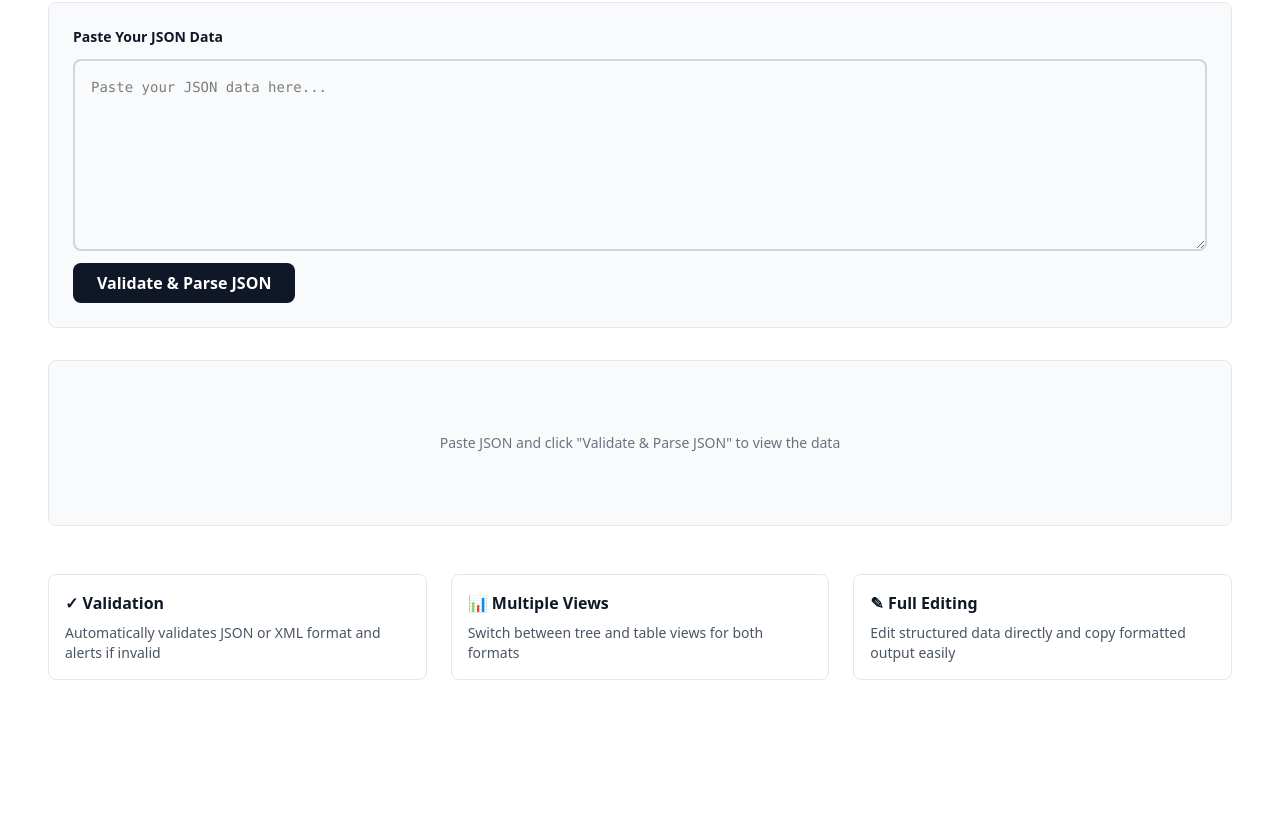
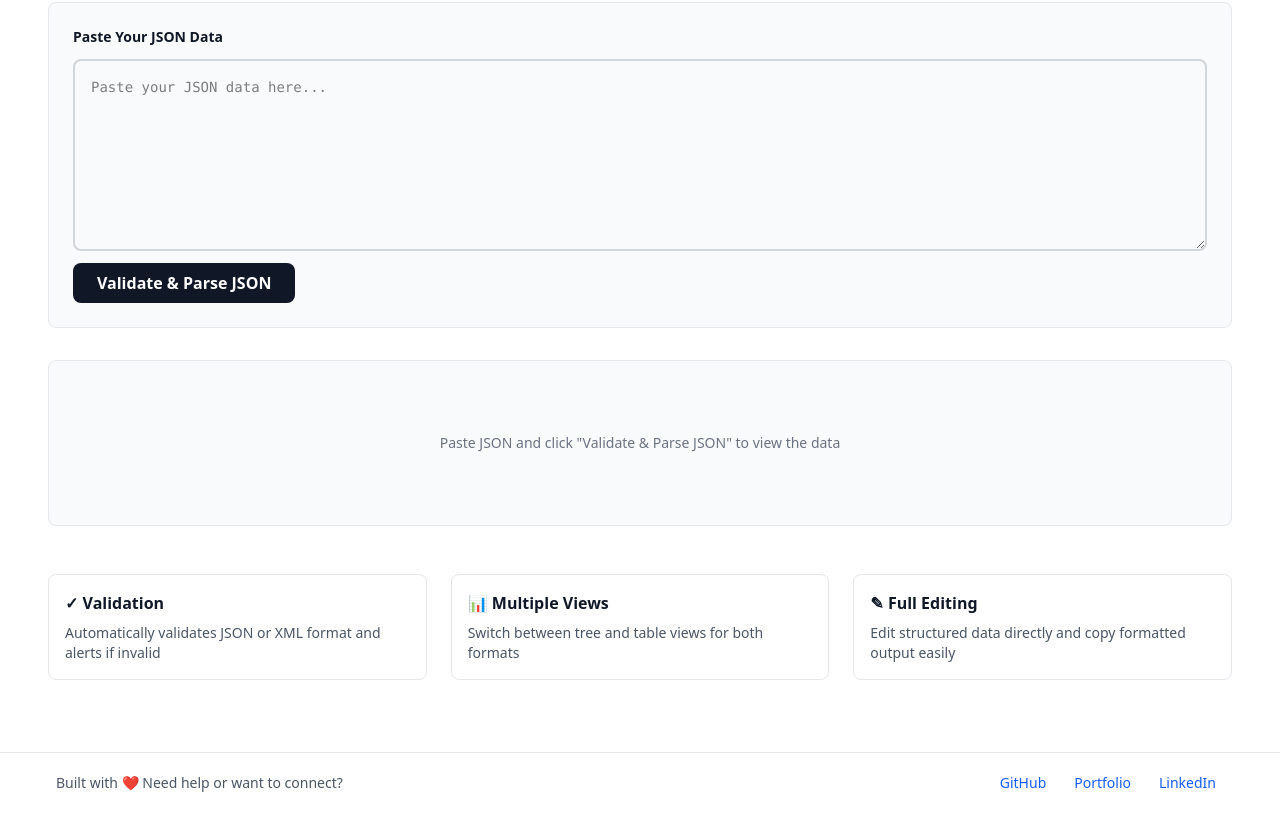
Before and after one commit to Deep0902/JSON-Editor, a Next.js app: page / in a window 1280 px wide. Shown: the part 209-1022 px from the top of the page. Before the commit the page ends 921 px from the top, so only its background shows below. Built offline with nearby package versions, Linux system fonts and the light colour scheme.

Commit message:
Added Footer

```diff
--- /dev/null
+++ b/app/components/Footer.tsx
@@ -0,0 +1,41 @@
+import React from "react";
+
+const Footer = () => {
+  return (
+    <footer className="mt-10 border-t border-gray-200 bg-white px-6 py-4 text-sm text-gray-600">
+      <div className="mx-auto flex md:flex-col items-center justify-between gap-3 md:flex-row md:gap-0 md:px-8">
+        <p className="text-center text-xs md:text-sm">
+          Built with ❤️ Need help or want to connect?
+        </p>
+        <div className="flex flex-wrap items-center justify-center gap-3">
+          <a
+            href="https://github.com/Deep0902"
+            target="_blank"
+            rel="noreferrer noopener"
+            className="rounded-md px-2 py-1 font-medium text-blue-600 transition hover:bg-blue-50"
+          >
+            GitHub
+          </a>
+          <a
+            href="https://deeps-resume.vercel.app/about"
+            target="_blank"
+            rel="noreferrer noopener"
+            className="rounded-md px-2 py-1 font-medium text-blue-600 transition hover:bg-blue-50"
+          >
+            Portfolio
+          </a>
+          <a
+            href="https://www.linkedin.com/in/deeprakesh/"
+            target="_blank"
+            rel="noreferrer noopener"
+            className="rounded-md px-2 py-1 font-medium text-blue-600 transition hover:bg-blue-50"
+          >
+            LinkedIn
+          </a>
+        </div>
+      </div>
+    </footer>
+  );
+};
+
+export default Footer;
--- a/app/layout.tsx
+++ b/app/layout.tsx
@@ -2,6 +2,7 @@ import type { Metadata } from "next";
 import { Geist, Geist_Mono } from "next/font/google";
 import "./globals.css";
 import "./scroll.css";
+import Footer from "./components/Footer";
 
 
 const geistSans = Geist({
@@ -31,6 +32,7 @@ export default function RootLayout({
         className={`${geistSans.variable} ${geistMono.variable} antialiased`}
       >
         {children}
+        <Footer/>
       </body>
     </html>
   );
```
